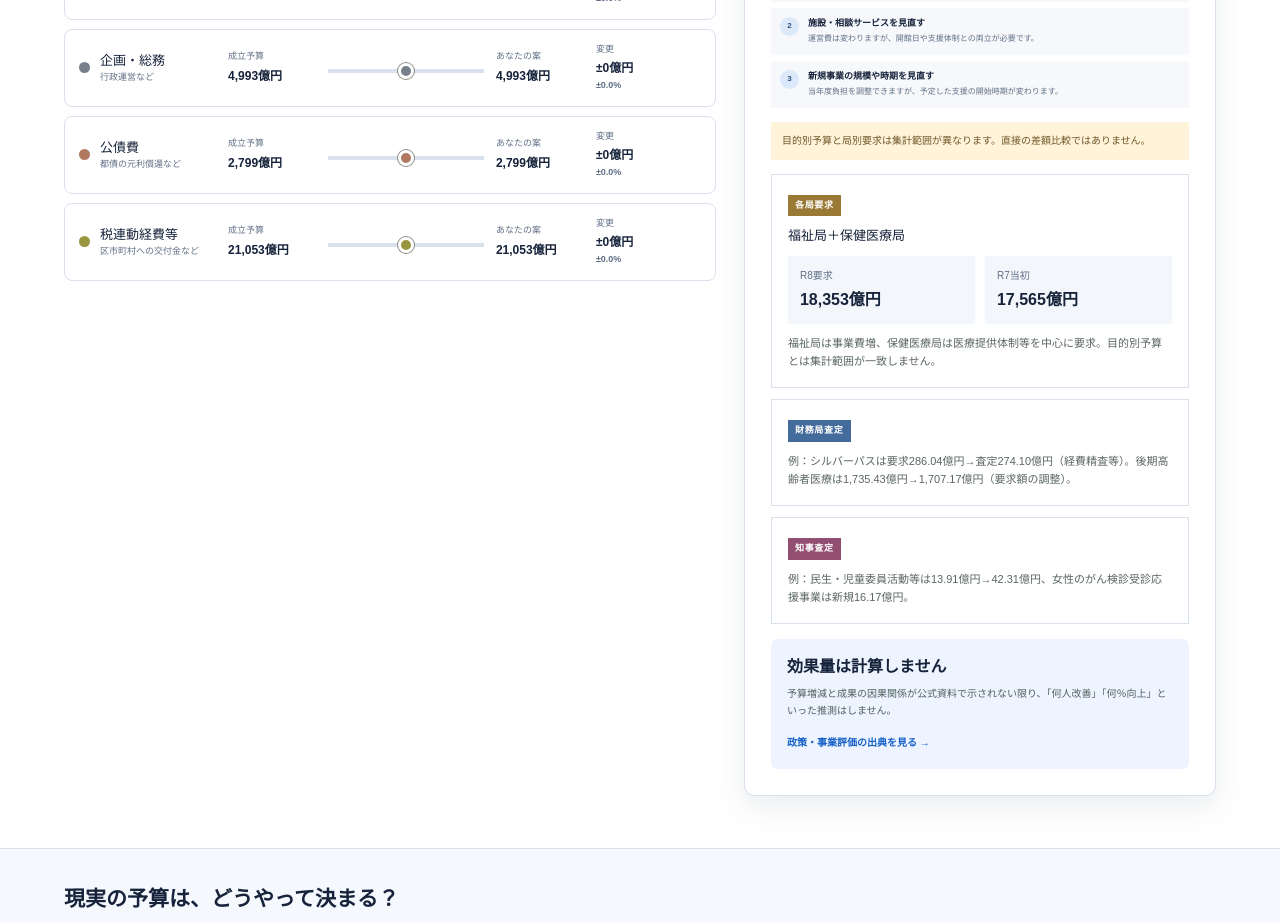
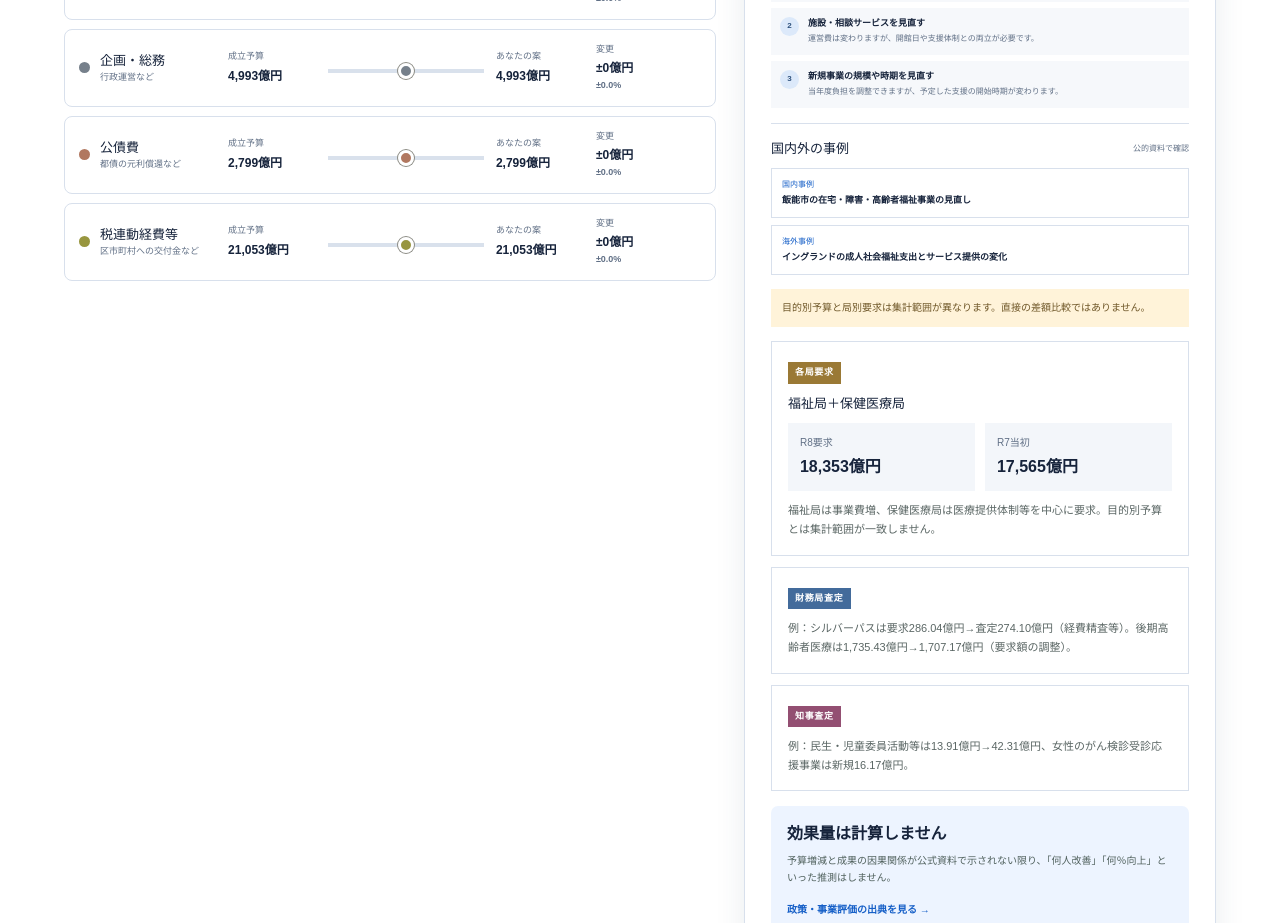
Before and after one commit to okajun35/tokyo-budget-simulator, a Next.js app: page / in a window 1280 px wide. Shown: the part 1260-2183 px from the top of the page. Built offline with nearby package versions, Linux system fonts and the light colour scheme.

Commit message:
feat: summarize budget cases in context

```diff
--- a/app/globals.css
+++ b/app/globals.css
@@ -91,6 +91,20 @@ input[type="range"]::-webkit-slider-thumb { appearance:none; width:16px; height:
 .changeOptionList li>span { display:grid; place-items:center; width:19px; height:19px; flex:none; border-radius:50%; background:#dce9fa; color:#31547f; font-size:8px; font-weight:900; }
 .changeOptionList b { display:block; font-size:9px; }
 .changeOptionList p { margin:3px 0 0; color:var(--muted); font-size:8px; line-height:1.55; }
+.budgetCaseList { display:grid; gap:7px; margin-top:10px; }
+.budgetCaseList details,.caseUnavailable { border:1px solid var(--line); background:#fff; }
+.budgetCaseList summary { display:grid; gap:3px; padding:10px; cursor:pointer; }
+.budgetCaseList summary span,.caseUnavailable>b { color:var(--teal); font-size:8px; }
+.budgetCaseList summary b { padding-right:16px; font-size:9px; line-height:1.45; }
+.budgetCaseBody { padding:0 10px 10px; color:#52615f; font-size:8px; line-height:1.6; }
+.budgetCaseBody p { margin:6px 0; }
+.budgetCaseBody .caseMeta { color:var(--muted); font-weight:700; }
+.budgetCaseBody>strong { color:#31547f; font-size:8px; }
+.budgetCaseBody ul { margin:6px 0; padding-left:17px; }
+.budgetCaseBody .caseCaution { padding:7px; background:#fff8e8; color:#6f5728; }
+.budgetCaseBody a { color:var(--teal); font-weight:800; }
+.caseUnavailable { padding:10px; }
+.caseUnavailable p { margin:4px 0 0; color:var(--muted); font-size:8px; line-height:1.6; }
 .warning { margin:14px 0; padding:11px; background:#fff3d9; color:#6f5728; font-size:10px; line-height:1.6; }
 .timelineCard { margin-top:11px; padding:16px; border:1px solid var(--line); }
 .timelineCard h3 { margin:10px 0; font-size:13px; }
--- a/app/page.tsx
+++ b/app/page.tsx
@@ -10,6 +10,8 @@ import {
   BUDGET_PROCESS_SUMMARY_STEPS,
 } from "@/features/learn-budget-process/budget-process-steps";
 import type { BudgetProcessSummaryStep } from "@/features/learn-budget-process/budget-process-step";
+import { CAUSAL_STRENGTH_LABELS } from "@/features/learn-from-budget-cases/budget-case";
+import { BUDGET_CASES } from "@/features/learn-from-budget-cases/budget-cases";
 import {
   calculateBudgetBalance,
   getBudgetAllocationRange,
@@ -45,6 +47,21 @@ export default function Home() {
     active.baselineAmount100mYen,
     values[active.id],
   );
+  const activeCases = BUDGET_CASES.filter(budgetCase =>
+    (active.caseIds as readonly string[]).includes(budgetCase.id),
+  );
+  const contextCases = [
+    {
+      scope: "domestic",
+      label: "国内事例",
+      budgetCase: activeCases.find(budgetCase => budgetCase.country === "日本"),
+    },
+    {
+      scope: "international",
+      label: "海外事例",
+      budgetCase: activeCases.find(budgetCase => budgetCase.country !== "日本"),
+    },
+  ] as const;
 
   const setValue = (id: BudgetCategoryId, value: number) => {
     setValues(v => ({ ...v, [id]: value }));
@@ -141,6 +158,10 @@ export default function Home() {
               <p className="contextCaution">実際の変更方法を示す検討例であり、実行可能な確定案ではありません。</p>
               <ol className="changeOptionList">{active.changeOptions.map((option, index) => <li key={option.id} data-change-option={option.id}><span>{index + 1}</span><div><b>{option.title}</b><p>{option.description}</p></div></li>)}</ol>
             </section>
+            <section className="contextSection">
+              <div className="contextSectionHead"><h3>国内外の事例</h3><span>公的資料で確認</span></div>
+              <div className="budgetCaseList">{contextCases.map(({scope, label, budgetCase}) => budgetCase ? <details key={scope} data-budget-case-scope={scope}><summary><span>{label}</span><b>{budgetCase.title}</b></summary><div className="budgetCaseBody"><p className="caseMeta">{budgetCase.jurisdiction} · {budgetCase.period}</p><p>{budgetCase.budgetContext}</p><strong>{CAUSAL_STRENGTH_LABELS[budgetCase.causalStrength]}</strong><ul>{budgetCase.confirmedChanges.map(change => <li key={change}>{change}</li>)}</ul><p className="caseCaution">{budgetCase.caution}</p>{scope === "international" && <p className="caseCaution">制度や前提が異なるため、東京都で同じ結果になるとは限りません。</p>}<a href={budgetCase.sourceUrl} target="_blank" rel="noreferrer">公的資料を確認する ↗</a></div></details> : <div className="caseUnavailable" key={scope}><b>{label}</b><p>この分野は信頼できる事例をまだ収録していません。推測例は表示しません。</p></div>)}</div>
+            </section>
             <div className="warning">目的別予算と局別要求は集計範囲が異なります。直接の差額比較ではありません。</div>
             <div className="timelineCard"><span className="stageTag request">各局要求</span>{active.request ? <><h3>{active.request.bureau}</h3><div className="requestNums"><span>R8要求<b>{money(active.request.requestedAmount100mYen)}</b></span><span>R7当初<b>{money(active.request.previousAmount100mYen)}</b></span></div><p>{active.request.reason}</p></> : <p>このプロトタイプでは、代表局の要求総額をまだ対応付けていません。推測値は表示しません。</p>}</div>
             <div className="timelineCard"><span className="stageTag bureau">財務局査定</span><p>{active.bureauAssessment ?? "この分野の代表事例は未収録です。公式の事項別一覧で確認できます。"}</p></div>
--- a/features/learn-from-budget-cases/budget-case.ts
+++ b/features/learn-from-budget-cases/budget-case.ts
@@ -5,6 +5,13 @@ export type CausalStrength =
   | "audited_impact"
   | "associated_change"
   | "projected_risk";
+
+export const CAUSAL_STRENGTH_LABELS = {
+  direct_operational_change: "直接確認された運用変更",
+  audited_impact: "監査・調査で確認された影響",
+  associated_change: "関連して確認された変化",
+  projected_risk: "資料上で予測されたリスク",
+} as const satisfies Record<CausalStrength, string>;
 
 export type BudgetCaseSourceType =
   | "local_government"
```
Also changed, not shown: 2 other files (tests, documents, lock files or other folders).
